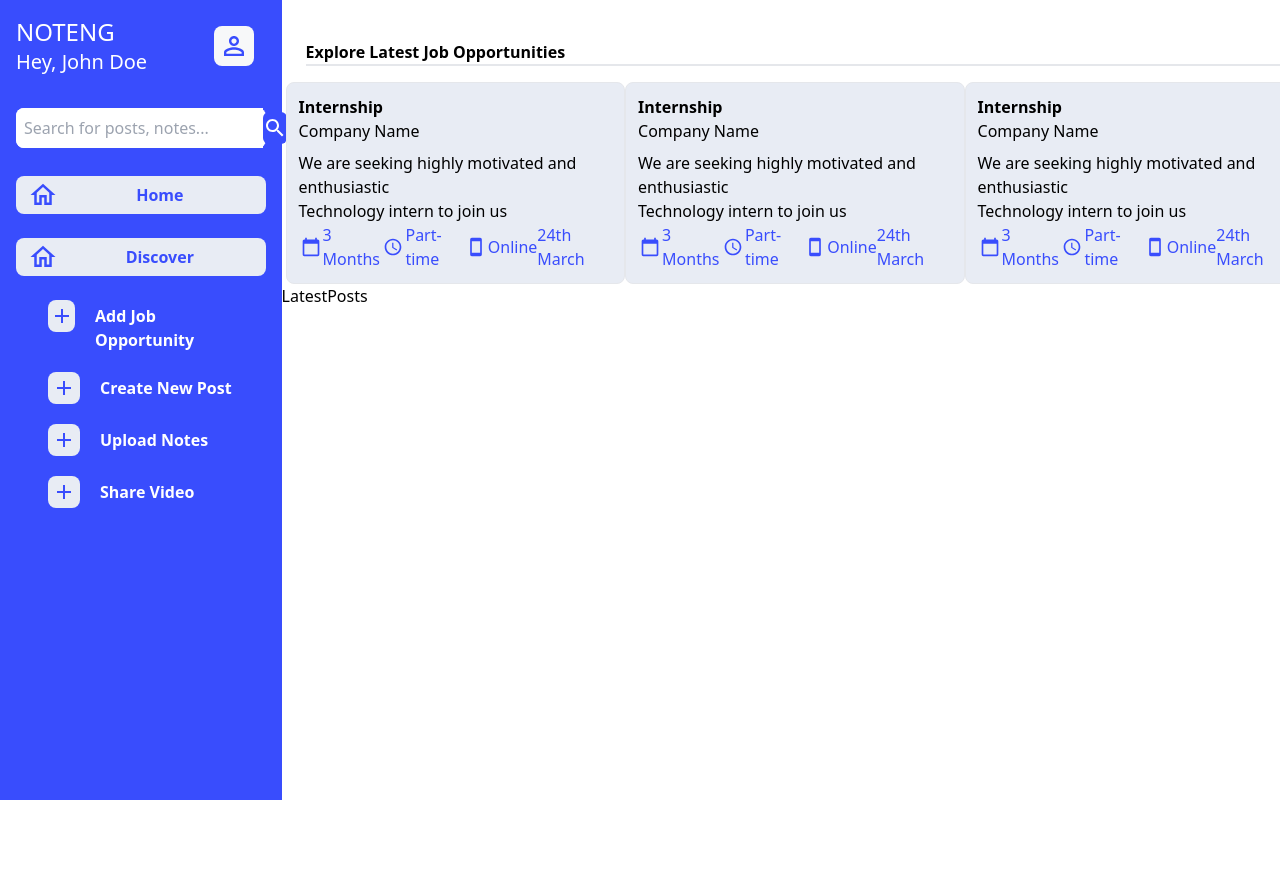
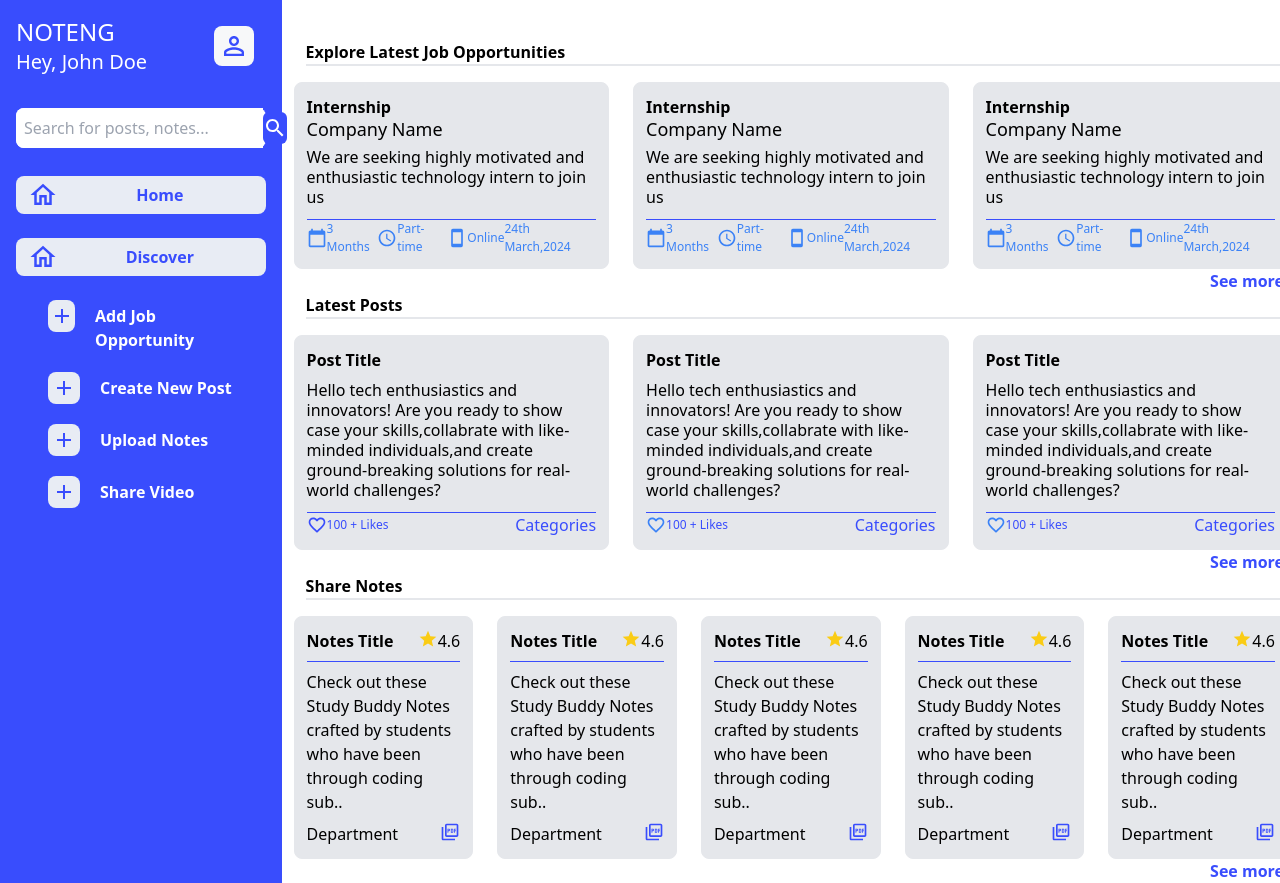
Before and after one commit to djunicode/noteng, a React (Create React App) app: page / in a window 1280 px wide. Shown: the top 883 px of the page. Before the commit the page ends 800 px from the top, so only its background shows below. Built offline with nearby package versions, Linux system fonts and the light colour scheme.

Commit message:
Update home

```diff
--- a/src/Components/Home/JobOpportunity.jsx
+++ b/src/Components/Home/JobOpportunity.jsx
@@ -1,87 +1,86 @@
-import React from 'react'
+import React from 'react';
 import CalendarTodayIcon from '@mui/icons-material/CalendarToday';
 import AccessTimeOutlinedIcon from '@mui/icons-material/AccessTimeOutlined';
 import SmartphoneOutlinedIcon from '@mui/icons-material/SmartphoneOutlined';
-const cardData=[
+
+const cardData = [
   {
-    "heading1":'Internship',
-    "heading2":'Company Name',
-    "body":"We are seeking highly motivated and enthusiastic",
-    "body1":"Technology intern to join us",
-    "icon":<CalendarTodayIcon style={{'height':'20px','color':'#394DFD'}}/>,
-    "time":"3 Months",
-    "timeicon":<AccessTimeOutlinedIcon style={{'height':'20px','color':'#394DFD'}}/>,
-    'timelimit':'Part-time',
-    "mode":"Online",
-    "mobile":<SmartphoneOutlinedIcon  style={{'height':'20px','color':'#394DFD'}}/> ,
-    "date":"24th March"
+    "heading1": 'Internship',
+    "heading2": 'Company Name',
+    "body": "We are seeking highly motivated and enthusiastic technology intern to join us",
+    "icon": <CalendarTodayIcon className=" text-blue-500 " style={{width:'20px',height:'20px'}}  />,
+    "time": "3 Months",
+    "timeicon": <AccessTimeOutlinedIcon className=" text-blue-500  " style={{width:'20px',height:'20px'}}  />,
+    'timelimit': 'Part-time',
+    "mode": "Online",
+    "mobile": <SmartphoneOutlinedIcon className="h-2 w-2 text-blue-500 " style={{width:'20px',height:'20px'}} />,
+    "date": "24th March,2024"
   },
   {
-    "heading1":'Internship',
-    "heading2":'Company Name',
-    "body":"We are seeking highly motivated and enthusiastic",
-    "body1":"Technology intern to join us",
-    "icon":<CalendarTodayIcon style={{'height':'20px','color':'#394DFD'}}/>,
-    "time":"3 Months",
-    "timeicon":<AccessTimeOutlinedIcon style={{'height':'20px','color':'#394DFD'}}/>,
-    'timelimit':'Part-time',
-    "mode":"Online",
-    "mobile":<SmartphoneOutlinedIcon  style={{'height':'20px','color':'#394DFD'}}/> ,
-    "date":"24th March",
+    "heading1": 'Internship',
+    "heading2": 'Company Name',
+    "body": "We are seeking highly motivated and enthusiastic technology intern to join us",
+    "icon": <CalendarTodayIcon className=" text-blue-500" style={{width:'20px',height:'20px'}}  />,
+    "time": "3 Months",
+    "timeicon": <AccessTimeOutlinedIcon className=" text-blue-500"style={{width:'20px',height:'20px'}}  />,
+    'timelimit': 'Part-time',
+    "mode": "Online",
+    "mobile": <SmartphoneOutlinedIcon className=" text-blue-500" style={{width:'20px',height:'20px'}} />,
+    "date": "24th March,2024",
   },
   {
-    "heading1":'Internship',
-    "heading2":'Company Name',
-    "body":"We are seeking highly motivated and enthusiastic",
-    "body1":"Technology intern to join us",
-    "icon":<CalendarTodayIcon style={{'height':'20px','color':'#394DFD'}}/>,
-    "time":"3 Months",
-    "timeicon":<AccessTimeOutlinedIcon style={{'height':'20px','color':'#394DFD'}}/>,
-    'timelimit':'Part-time',
-    "mode":"Online",
-    "mobile":<SmartphoneOutlinedIcon  style={{'height':'20px','color':'#394DFD'}}/> ,
-    "date":"24th March",
+    "heading1": 'Internship',
+    "heading2": 'Company Name',
+    "body": "We are seeking highly motivated and enthusiastic technology intern to join us",
+    "icon": <CalendarTodayIcon className=" text-blue-500" style={{width:'20px',height:'20px'}}  />,
+    "time": "3 Months",
+    "timeicon": <AccessTimeOutlinedIcon className=" text-blue-500  " style={{width:'20px',height:'20px'}} />,
+    'timelimit': 'Part-time',
+    "mode": "Online",
+    "mobile": <SmartphoneOutlinedIcon className=" text-blue-500" style={{width:'20px',height:'20px'}} />,
+    "date": "24th March,2024",
   },
 ]
+
 function JobOpportunity() {
   return (
     <div className='flex flex-col'>
       <p className='ml-6 mt-10 flex items-center'>
         <span className='font-bold'>Explore Latest Job Opportunities</span>
-
       </p>
-      <div className='ml-6  w-[78vw] border-b-2'></div>
-     <div className='flex flex-row ml-1 mt-4 justify-evenly '>
-          {cardData.map((data,i)=>{
-            return < div className=' flex flex-col border p-3 rounded-l-lg rounded-r-lg  bg-custom-gray' key={i}>
-              <p className='font-bold'>{data.heading1}</p>
-              <p >{data.heading2}</p>
-              <p className='mt-2'>{data.body}</p>
-              <p  className='border-b-black'>{data.body1}</p>
+      <div className='ml-6 w-[78vw] border-b-2'></div>
+      <div className='flex flex-row ml-1 mt-4 justify-evenly'>
+        {cardData.map((data, i) => {
+          return <div className='flex max-w-full justify-evenly mr-1 ml-1 md:mr-2 md:ml-2 lg:mr-4 lg:ml-2' key={i}>
+            <div className='border p-3 rounded-lg bg-gray-200'>
+              <p className='font-bold '>{data.heading1}</p>
+              <p className='text-sm md:text-[18px]'>{data.heading2}</p>
+              <p className='mt-2 text-sm border-b-[1px] pb-3 border-custom-blue md:text-[16px]'>{data.body}</p>
               <div className='flex justify-between'>
-                          <div className='flex justify-between items-center'>
+                <div className='flex items-center'>
                   {data.icon }
-                             <p className='text-custom-blue '>{data.time}</p>
+                  <p className='text-blue-500 text-[8px] md:text-[10px] lg:text-[12px]'>{data.time}</p>
                 </div>
-                          <div className='flex  justify-between  items-center'>
+                <div className='flex items-center'>
                   {data.timeicon}
-                              <p className='text-custom-blue'>{data.timelimit}</p>
+                  <p className='text-blue-500 text-[8px] md:text-[10px] lg:text-[12px]'>{data.timelimit}</p>
                 </div>
-                          <div className='flex  justify-between items-center'>
+                <div className='flex items-center'>
                   {data.mobile}
-                          <p className='text-custom-blue'>{data.mode}</p>
+                  <p className='text-blue-500 text-[8px] md:text-[10px] lg:text-[12px]'>{data.mode}</p>
                 </div>
-                          <div className='flex justify-between items-center'>
-                            <p className='text-custom-blue '>{data.date}</p>
+                <div className='flex items-center'>
+                  <p className='text-blue-500 text-[8px] md:text-[10px] lg:text-[12px]'>{data.date}</p>
                 </div>
               </div>
             </div>
+
+          </div>
         })}
       </div>
-
-
+      <p className='flex justify-end mr-5 text-custom-blue font-bold '>See more</p>
     </div>
   )
 }
 
-export default JobOpportunity
+export default JobOpportunity;
--- a/src/Components/Home/LatestPosts.jsx
+++ b/src/Components/Home/LatestPosts.jsx
@@ -1,8 +1,67 @@
 import React from 'react'
 
+import FavoriteBorderOutlinedIcon from '@mui/icons-material/FavoriteBorderOutlined';
+
+
+const cardData = [
+  {
+    "heading1": 'Post Title',
+
+    "body": "Hello tech enthusiastics and innovators! Are you ready to show case your skills,collabrate with like-minded individuals,and create ground-breaking solutions for real-world challenges? ",
+    "icon": <FavoriteBorderOutlinedIcon className=" text-custom-blue " style={{width:'20px',height:'20px'}}  />,
+
+
+    'timelimit': '100 + Likes',
+
+  },
+  {
+    "heading1": 'Post Title',
+
+    "body": "Hello tech enthusiastics and innovators! Are you ready to show case your skills,collabrate with like-minded individuals,and create ground-breaking solutions for real-world challenges?",
+    "icon": <FavoriteBorderOutlinedIcon className=" text-blue-500" style={{width:'20px',height:'20px'}}  />,
+
+    'timelimit': '100 + Likes',
+
+  },
+  {
+    "heading1": 'Post Title',
+
+    "body": "Hello tech enthusiastics and innovators! Are you ready to show case your skills,collabrate with like-minded individuals,and create ground-breaking solutions for real-world challenges?",
+    "icon": <FavoriteBorderOutlinedIcon className=" text-blue-500" style={{width:'20px',height:'20px'}}  />,
+
+
+    'timelimit': '100 + Likes',
+
+  },
+]
 function LatestPosts() {
   return (
-    <div>LatestPosts</div>
+    <div className='flex flex-col'>
+      <p className='ml-6  flex items-center'>
+        <span className='font-bold'>Latest Posts</span>
+      </p>
+      <div className='ml-6 w-[78vw] border-b-2'></div>
+      <div className='flex flex-row ml-1 mt-4 justify-evenly'>
+        {cardData.map((data, i) => {
+          return <div className='flex max-w-full justify-evenly mr-1 ml-1 md:mr-2 md:ml-2 lg:mr-4 lg:ml-2' key={i}>
+            <div className='border p-3 rounded-lg bg-gray-200'>
+              <p className='font-bold '>{data.heading1}</p>
+
+              <p className='mt-2 text-sm border-b-[1px] pb-3 border-custom-blue md:text-[16px]'>{data.body}</p>
+              <div className='flex justify-between'>
+                <div className='flex items-center'>
+                  {data.icon }
+                  <p className='text-custom-blue text-[8px] md:text-[10px] lg:text-[12px]'>{data.timelimit}</p>
+                </div>
+              <p className='text-custom-blue'>Categories</p>
+              </div>
+            </div>
+
+          </div>
+        })}
+      </div>
+      <p className='flex justify-end mr-5 text-custom-blue font-bold '>See more</p>
+    </div>
   )
 }
 
--- /dev/null
+++ b/src/Components/Home/ShareNotes.jsx
@@ -0,0 +1,93 @@
+import React from 'react'
+
+import StarIcon from '@mui/icons-material/Star';
+import PictureAsPdfOutlinedIcon from '@mui/icons-material/PictureAsPdfOutlined';
+
+
+const cardData = [
+    {
+      "heading1": 'Notes Title',
+
+      "body": "Check out these Study Buddy Notes crafted by students who have been through coding sub..  ",
+      "icon": <StarIcon className=" text-yellow-400 " style={{width:'20px',height:'20px'}}  />,
+      "department":" Department",
+
+      'timelimit': '100 + Likes',
+      'pdf':<PictureAsPdfOutlinedIcon className='text-custom-blue' style={{width:'20px',height:'20px'}} />
+
+    },
+    {
+      "heading1": 'Notes Title',
+
+      "body": "Check out these Study Buddy Notes crafted by students who have been through coding sub..",
+      "icon": <StarIcon className="  text-yellow-400 " style={{width:'20px',height:'20px'}}  />,
+      "department":" Department",
+      'timelimit': '100 + Likes',
+      'pdf':<PictureAsPdfOutlinedIcon className='text-custom-blue' style={{width:'20px',height:'20px'}} />
+
+    },
+    {
+      "heading1": 'Notes Title',
+      "body": "Check out these Study Buddy Notes crafted by students who have been through coding sub..",
+      "icon": <StarIcon className=" text-yellow-400 " style={{width:'20px',height:'20px'}}  />,
+      "department":" Department",
+      'pdf':<PictureAsPdfOutlinedIcon className='text-custom-blue' style={{width:'20px',height:'20px'}} />,
+      'timelimit': '100 + Likes',
+
+    },
+    {
+        "heading1": 'Notes Title',
+        "body": "Check out these Study Buddy Notes crafted by students who have been through coding sub..",
+        "icon": <StarIcon className=" text-yellow-400 " style={{width:'20px',height:'20px'}}  />,
+        "department":" Department",
+        'pdf':<PictureAsPdfOutlinedIcon className='text-custom-blue' style={{width:'20px',height:'20px'}} />
+
+
+      },
+      {
+        "heading1": 'Notes Title',
+        "body": "Check out these Study Buddy Notes crafted by students who have been through coding sub..",
+        "icon": <StarIcon className=" text-yellow-400 " style={{width:'20px',height:'20px'}}  />,
+        "department":" Department",
+        'pdf':<PictureAsPdfOutlinedIcon className='text-custom-blue' style={{width:'20px',height:'20px'}} />
+
+      },
+  ]
+function ShareNotes() {
+  return (
+    <div className='flex flex-col '>
+         <p className='ml-6  flex items-center'>
+        <span className='font-bold'>Share Notes</span>
+      </p>
+      <div className='ml-6 w-[78vw] border-b-2'></div>
+      <div className='flex flex-row ml-1 mt-4 justify-evenly'>
+        {cardData.map((data, i) => {
+          return <div className='flex max-w-full justify-evenly mr-1 ml-1 md:mr-2 md:ml-2 lg:mr-4 lg:ml-2' key={i}>
+           <div className='flex flex-col gap-2 border p-3 rounded-lg bg-gray-200'>
+                <div className='flex justify-between border-b-[1px] border-custom-blue pb-2'>
+                    <p className='font-bold'>{data.heading1}</p>
+                    <div className='flex  itmes-center'>
+                        {data.icon}
+                        <p>4.6</p>
+                    </div>
+
+                </div>
+                <div className='flex'>
+                    <p>{data.body}</p>
+                </div>
+                <div className='flex justify-between'>
+
+                    {data.department}
+                    {data.pdf}
+                </div>
+            </div>
+
+          </div>
+        })}
+      </div>
+      <p className='flex justify-end mr-5 text-custom-blue font-bold '>See more</p>
+    </div>
+  )
+}
+
+export default ShareNotes
--- a/src/Components/Home/Sidebar.jsx
+++ b/src/Components/Home/Sidebar.jsx
@@ -6,7 +6,8 @@ import AddIcon from '@mui/icons-material/Add';
 
 function Sidebar() {
   return (
-    <div className='flex flex-col bg-custom-blue h-[100vh] w-[22vw] '>
+    <div className='flex'>
+    <div className='flex flex-col bg-custom-blue h-full w-[22vw] '>
       <div className='flex flex-row  px-4 py-4'>
         <div className='flex flex-col'>
           <p className='text-2xl font-poppins text-white'>NOTENG</p>
@@ -65,6 +66,7 @@ function Sidebar() {
       </div>
     </div>
     </div>
+    </div>
   );
 }
 
--- a/src/Pages/Home.jsx
+++ b/src/Pages/Home.jsx
@@ -2,6 +2,7 @@ import React from 'react'
 import Sidebar from '../Components/Home/Sidebar'
 import JobOpportunity from '../Components/Home/JobOpportunity'
 import LatestPosts from '../Components/Home/LatestPosts'
+import ShareNotes from '../Components/Home/ShareNotes'
 function Home() {
   return (
     <div className='flex'>
@@ -9,6 +10,7 @@ function Home() {
         <div className='flex flex-col'>
             <JobOpportunity/>
             <LatestPosts/>
+            <ShareNotes/>
         </div>
     </div>
   )
```
Lines whose indentation alone changed are shown as unchanged.
